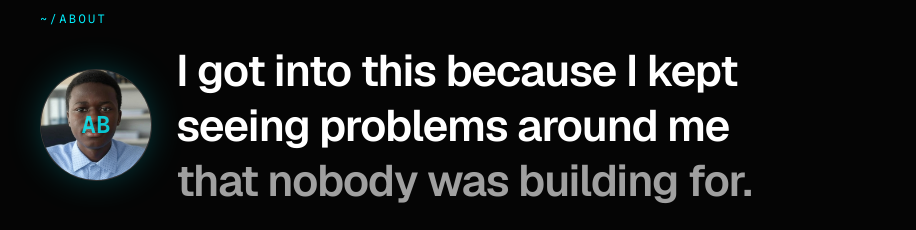
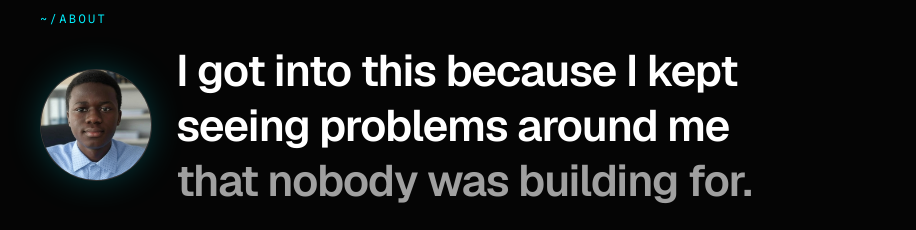
Before and after one commit to Balisa50/Balisa50.github.io, a Next.js app: page / in a window 1280 px wide. Shown: the part 3807-4037 px from the top of the page, without its empty margins (176-1092 px from the left). Built offline with nearby package versions, Linux system fonts and the light colour scheme; no server answers.

Commit message:
Fix AB initials showing over photo — push image above fallback with z-index

```diff
--- a/components/About.tsx
+++ b/components/About.tsx
@@ -31,17 +31,17 @@
               src="/avatar.jpg"
               alt={PROFILE.fullName}
               fill
-              className="object-cover object-center"
+              className="relative z-10 object-cover object-center"
               sizes="(max-width: 640px) 96px, 112px"
               onError={(e) => {
                 // Hide broken image, fallback initials show through bg
                 (e.currentTarget as HTMLImageElement).style.display = "none";
               }}
             />
-            {/* Initials fallback — visible when avatar.jpg is missing */}
+            {/* Initials fallback — sits behind the image, only visible if image fails */}
             <span
               aria-hidden="true"
-              className="absolute inset-0 flex items-center justify-center font-mono text-2xl font-semibold text-cyan/80 select-none"
+              className="absolute inset-0 z-0 flex items-center justify-center font-mono text-2xl font-semibold text-cyan/80 select-none"
             >
               AB
             </span>
```
